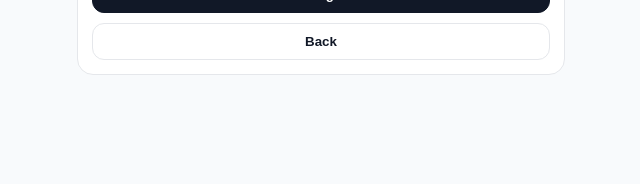
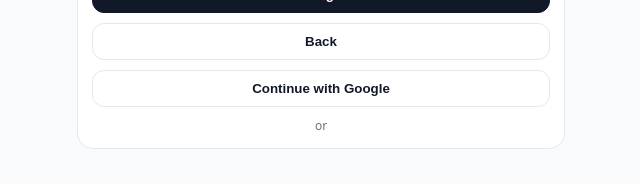
Before and after one commit to mastershivam/RecipeApp, a React (Vite) app: page /login in a window 1280 px wide. Shown: the part 187-371 px from the top of the page, without its empty margins (319-959 px from the left). Built offline with nearby package versions, Linux system fonts and the light colour scheme; no server answers.

Commit message:
Add Google sign-in functionality to LoginPage
- Implemented a new button for signing in with Google using Supabase OAuth.
- Added error handling for the Google sign-in process.
- Updated the layout to include an option for users to continue with Google authentication.

```diff
--- a/src/pages/LoginPage.tsx
+++ b/src/pages/LoginPage.tsx
@@ -14,6 +14,17 @@ export default function LoginPage() {
     return typeof from === "string" ? from : "/";
   }, [loc.state]);
 
+  async function signInWithGoogle() {
+    const { error } = await supabase.auth.signInWithOAuth({
+      provider: "google",
+      options: {
+        redirectTo: window.location.origin, // or `${window.location.origin}/`
+      },
+    });
+
+    if (error) throw error;
+  }
+
   async function sendLink(e: React.FormEvent) {
     e.preventDefault();
     setError("");
@@ -29,8 +40,7 @@ export default function LoginPage() {
     const { error } = await supabase.auth.signInWithOtp({
       email: clean,
       options: {
-        // IMPORTANT: set this to your deployed URL later (Vercel etc.)
-        // For local dev, this is fine:
+
         emailRedirectTo: window.location.origin,
       },
     });
@@ -80,6 +90,11 @@ export default function LoginPage() {
           <button className="btn" type="button" onClick={() => nav(redirectTo)}>
             Back
           </button>
+          <button className="btn" type="button" onClick={signInWithGoogle}>
+  Continue with Google
+</button>
+
+<div className="muted small" style={{ textAlign: "center" }}>or</div>
         </form>
       </div>
     </div>
```
